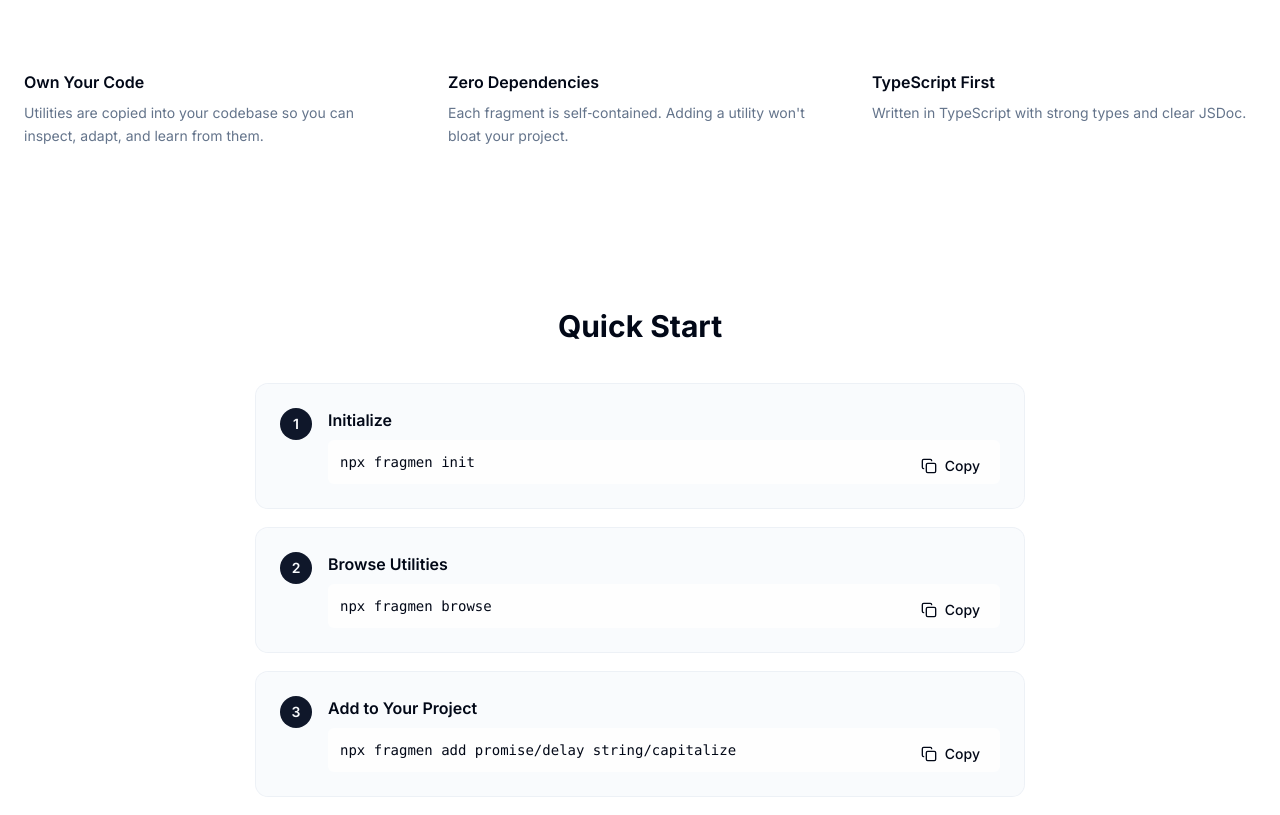
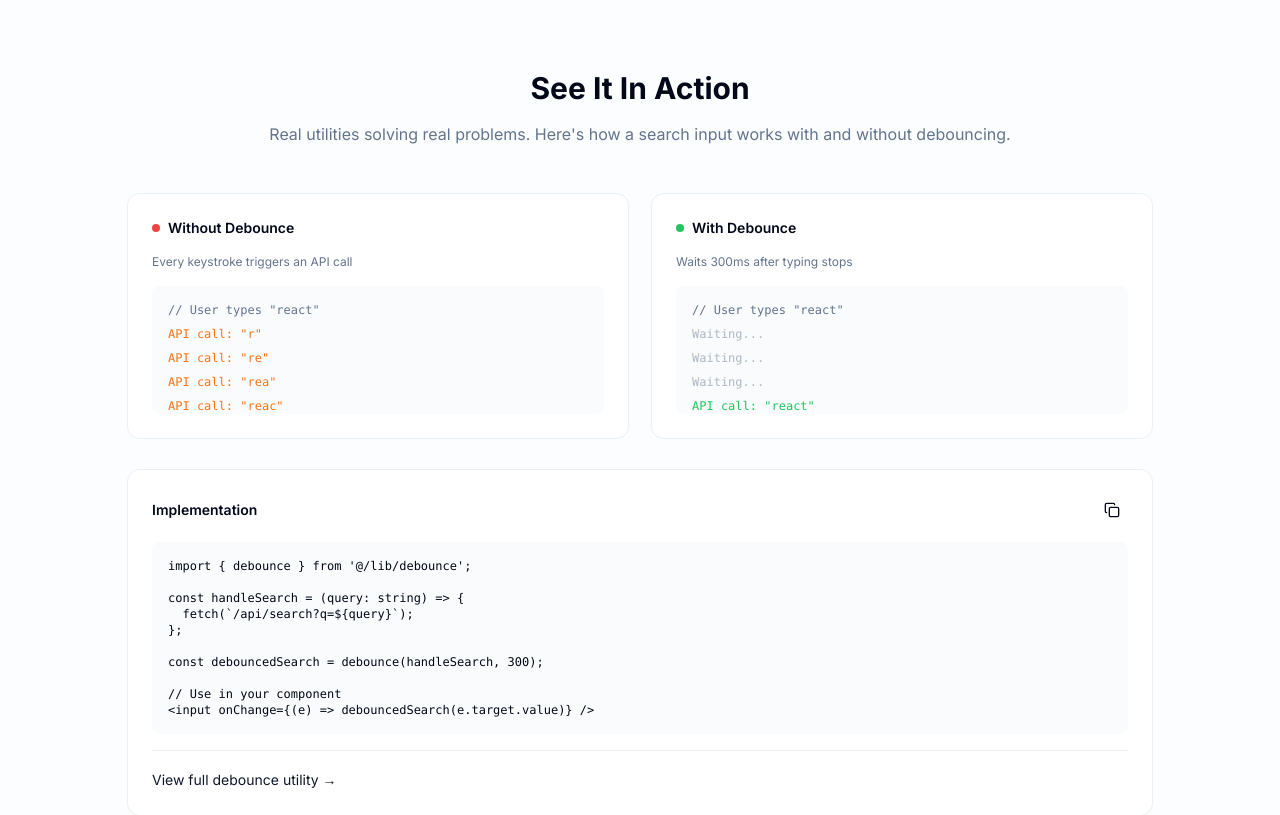
Before and after one commit to wiesnerbernard/fragmen, a Next.js app in the folder apps/web/: page / in a window 1280 px wide. Shown: the part 720-1535 px from the top of the page. Built offline with nearby package versions, Linux system fonts and the light colour scheme.

Commit message:
Add live code example section with debounce comparison
Shows before/after comparison of search input with and without debouncing, demonstrating real-world value with visual API call counter and implementation code example.

```diff
--- a/apps/web/app/page.tsx
+++ b/apps/web/app/page.tsx
@@ -40,6 +40,96 @@ export default function HomePage() {
             <div className="mt-10 flex justify-center">
               <div className="rounded-lg border border-border/60 bg-background/60 px-4 py-3 text-sm font-mono text-foreground shadow-sm backdrop-blur">
                 <code>npx fragmen add promise/delay</code>
+              </div>
+            </div>
+          </div>
+        </div>
+      </section>
+
+      {/* Live Example Section */}
+      <section className="border-t border-border/60 bg-secondary/20">
+        <div className="container mx-auto px-6 py-20">
+          <div className="mx-auto max-w-5xl">
+            <h2 className="text-3xl font-bold mb-4 text-center">See It In Action</h2>
+            <p className="text-center text-muted-foreground mb-12">
+              Real utilities solving real problems. Here&apos;s how a search input works with and without debouncing.
+            </p>
+
+            <div className="grid md:grid-cols-2 gap-6">
+              {/* Without Debounce */}
+              <div className="rounded-xl bg-background p-6 ring-1 ring-border/60">
+                <div className="flex items-center gap-2 mb-4">
+                  <div className="h-2 w-2 rounded-full bg-red-500"></div>
+                  <h3 className="font-semibold text-sm">Without Debounce</h3>
+                </div>
+                <p className="text-xs text-muted-foreground mb-4">
+                  Every keystroke triggers an API call
+                </p>
+                <div className="rounded-lg bg-secondary/40 p-4 font-mono text-xs space-y-2 h-32 overflow-y-auto">
+                  <div className="text-muted-foreground">// User types "react"</div>
+                  <div className="text-orange-500">API call: "r"</div>
+                  <div className="text-orange-500">API call: "re"</div>
+                  <div className="text-orange-500">API call: "rea"</div>
+                  <div className="text-orange-500">API call: "reac"</div>
+                  <div className="text-orange-500">API call: "react"</div>
+                  <div className="text-muted-foreground mt-2">💸 5 API calls made</div>
+                </div>
+              </div>
+
+              {/* With Debounce */}
+              <div className="rounded-xl bg-background p-6 ring-1 ring-border/60">
+                <div className="flex items-center gap-2 mb-4">
+                  <div className="h-2 w-2 rounded-full bg-green-500"></div>
+                  <h3 className="font-semibold text-sm">With Debounce</h3>
+                </div>
+                <p className="text-xs text-muted-foreground mb-4">
+                  Waits 300ms after typing stops
+                </p>
+                <div className="rounded-lg bg-secondary/40 p-4 font-mono text-xs space-y-2 h-32 overflow-y-auto">
+                  <div className="text-muted-foreground">// User types "react"</div>
+                  <div className="text-muted-foreground/50">Waiting...</div>
+                  <div className="text-muted-foreground/50">Waiting...</div>
+                  <div className="text-muted-foreground/50">Waiting...</div>
+                  <div className="text-green-500">API call: "react"</div>
+                  <div className="text-muted-foreground mt-2">✅ 1 API call made</div>
+                </div>
+              </div>
+            </div>
+
+            {/* Code Example */}
+            <div className="mt-8 rounded-xl bg-background p-6 ring-1 ring-border/60">
+              <div className="flex items-center justify-between mb-4">
+                <h3 className="font-semibold text-sm">Implementation</h3>
+                <CopyButton text={`import { debounce } from '@/lib/debounce';
+
+const handleSearch = (query: string) => {
+  fetch(\`/api/search?q=\${query}\`);
+};
+
+const debouncedSearch = debounce(handleSearch, 300);
+
+// Use in your component
+<input onChange={(e) => debouncedSearch(e.target.value)} />`} />
+              </div>
+              <pre className="rounded-lg bg-secondary/40 p-4 overflow-x-auto text-xs">
+                <code>{`import { debounce } from '@/lib/debounce';
+
+const handleSearch = (query: string) => {
+  fetch(\`/api/search?q=\${query}\`);
+};
+
+const debouncedSearch = debounce(handleSearch, 300);
+
+// Use in your component
+<input onChange={(e) => debouncedSearch(e.target.value)} />`}</code>
+              </pre>
+              <div className="mt-4 pt-4 border-t border-border/60">
+                <Link
+                  href="/utilities/function/debounce"
+                  className="text-sm text-primary hover:underline"
+                >
+                  View full debounce utility →
+                </Link>
               </div>
             </div>
           </div>
--- a/apps/web/components/copy-button.tsx
+++ b/apps/web/components/copy-button.tsx
@@ -24,19 +24,13 @@ export function CopyButton({ text, className = '' }: CopyButtonProps) {
   return (
     <button
       onClick={handleCopy}
-      className={`inline-flex items-center justify-center gap-2 rounded-md px-3 py-2 text-sm font-medium transition-colors hover:bg-secondary ${className}`}
-      aria-label="Copy to clipboard"
+      className={`inline-flex items-center justify-center rounded-md p-2 text-sm transition-colors hover:bg-secondary ${className}`}
+      aria-label={copied ? 'Copied to clipboard' : 'Copy to clipboard'}
     >
       {copied ? (
-        <>
-          <Check className="h-4 w-4" />
-          <span>Copied!</span>
-        </>
+        <Check className="h-4 w-4" />
       ) : (
-        <>
-          <Copy className="h-4 w-4" />
-          <span>Copy</span>
-        </>
+        <Copy className="h-4 w-4" />
       )}
     </button>
   );
```
